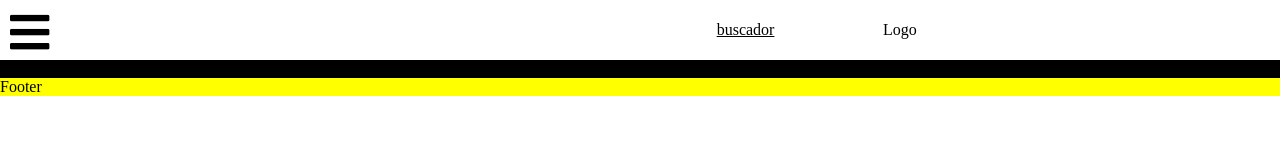
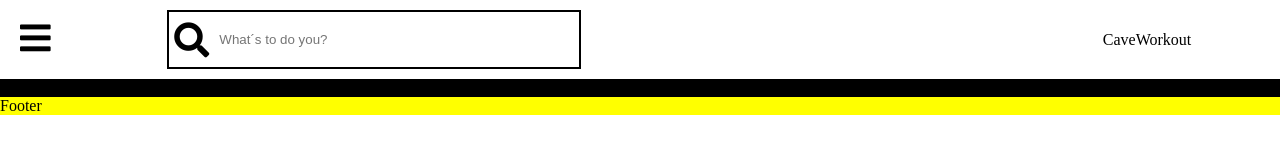
Before and after one commit to CristobalSandoval23/BlogCaveWorkout, a plain HTML site: page index.html in a window 1280 px wide. Drawn offline with Linux system fonts and the light colour scheme.

Commit message:
agregado buscador

```diff
--- a/css/style.css
+++ b/css/style.css
@@ -14,12 +14,16 @@ html{
     padding: 0;
     color: var(--color-first);
 }
+div{
+    padding: 0;
+}
 li {
     list-style: none;
 }
-ul{
+/* ul{
     width: 1px;
-}
+} */
+
 /* ********** Components ********** */
 body{
     display: grid;
@@ -49,11 +53,11 @@ body{
 
 .container-header-2{
     display: flex;
+    flex-direction: column;
     align-items: center;
-    flex-direction: column;
     justify-content: space-between;
     padding: 10px;
-    min-width: 200px;
+    min-width: 80%;
 }
 
 .container-header-2 div{
@@ -77,14 +81,29 @@ body{
 }
 .openIcon, .closeIcon{
     position: absolute;
-    top: 20px;
+    top: 60px;
     left: 10px;
 }
 .closeIcon{
     left: 15px;
 }
 .fas{
-    font-size: 45px;
+    font-size: 35px;
+}
+.container-search{
+    display: flex;
+    flex-direction: row-reverse;
+    justify-content: end;
+    align-items: center;
+    border: 2px solid black;
+    width: 75%;
+}
+.container-search button,.container-search input {
+    border-style: none;
+    padding: 0px 5px;
+}
+.container-search input{
+    width: 100%;
 }
 
 /* ********** Utilities ********** */
@@ -96,11 +115,19 @@ body{
     .header{
         flex-direction: row;
         justify-content: space-evenly;
+        align-items: center;
     }
     .container-header-2{
         flex-direction: row-reverse;
     }
+    .container-search{
+        width: 40%;
+    }
     .openIcon, .closeIcon{
-        top: 10px;
+        top: 20px;
+        left: 20px;
+    }
+    .closeIcon{
+        left: 23px;
     }
  }
--- a/index.html
+++ b/index.html
@@ -23,8 +23,11 @@
                 </div>
             </div>
             <div class="container-header-2">
-                <div>Logo</div>
-                <a href="">buscador</a>
+                <div>CaveWorkout</div>
+                <div class="container-search">
+                    <input placeholder="What´s to do you?" type="search">
+                    <button class="fas fa-search"></button>
+                </div>
             </div>
     </header>
 
```
Also changed, not shown: assets/logo.png (added).
